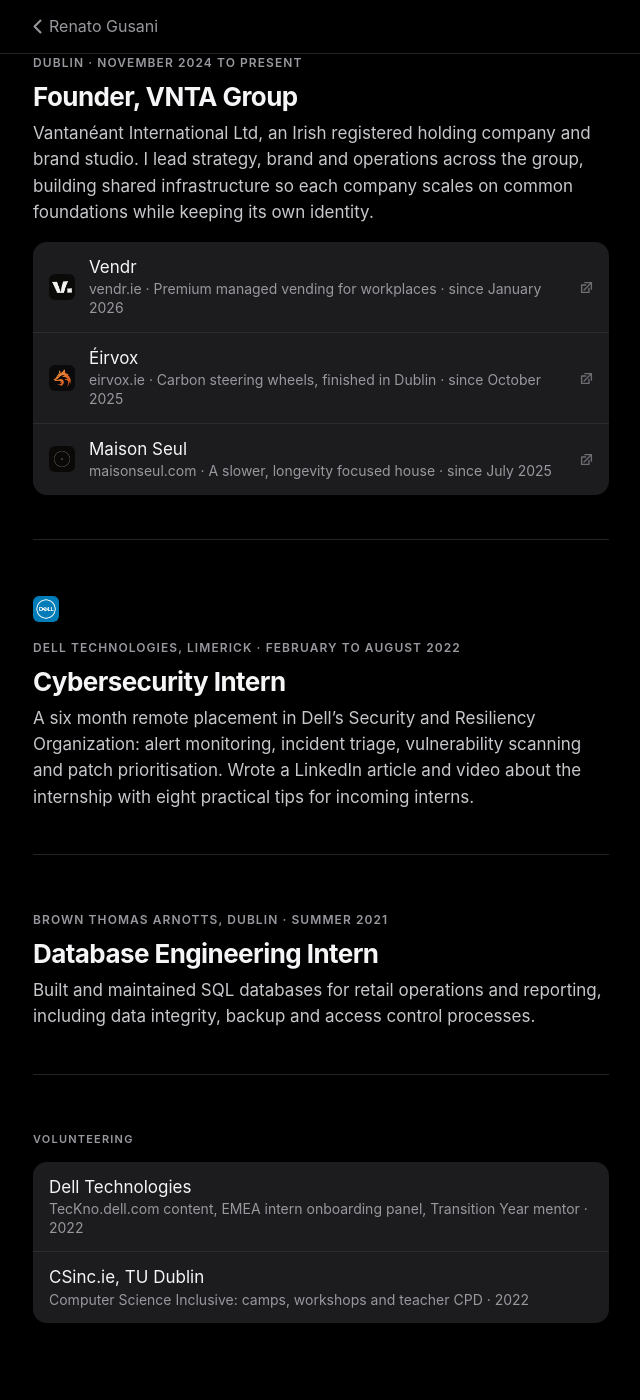
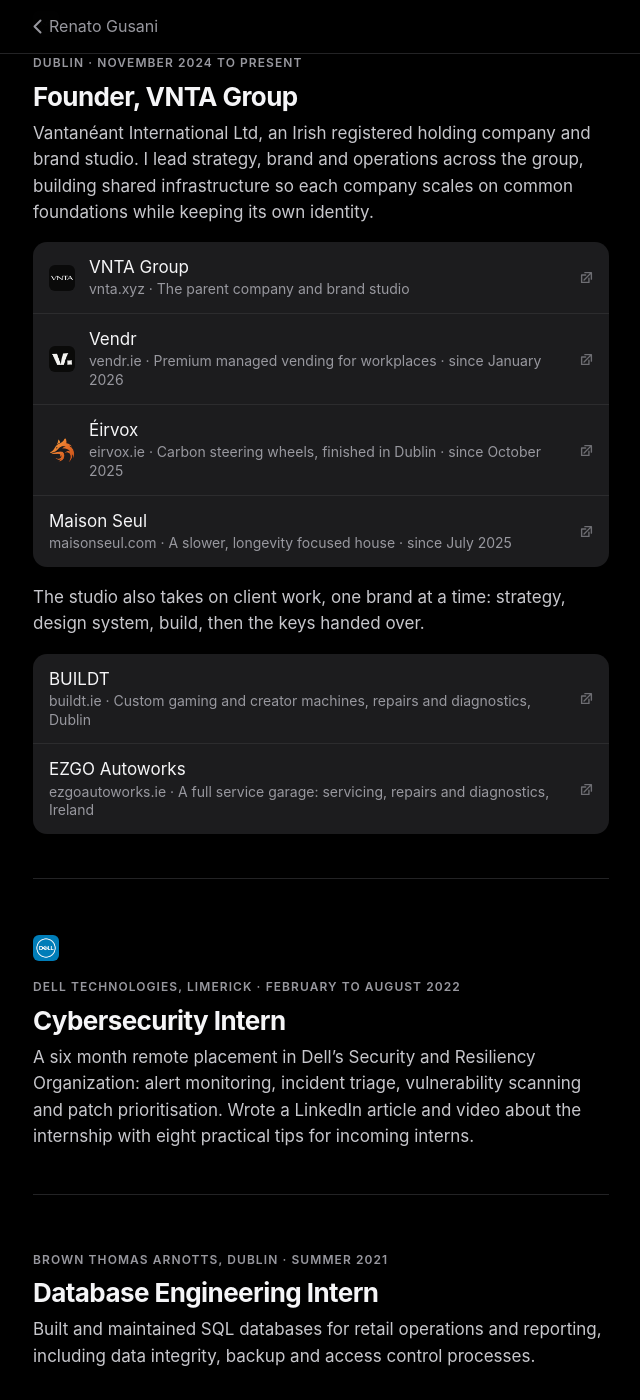
Before and after one commit to renatogusani/personal-site, a Jekyll site: the page built from work.md, in a window 1280 px wide and 1400 px high, scrolled down 1005 px. Shown: the whole window, without its empty margins (319-959 px from the left). Built offline with Jekyll 4.4.1, drawn with Linux system fonts in a browser that asks for light colours.

Commit message:
Fix the wrong marks, add clients, the portrait and the missing links
Marks
- Éirvox now uses its real favicon: the fox in fox orange on transparent.
  Its own index.html says the mark is transparent by design so it reads on
  a light tab bar and a dark one, so no tile behind it.
- Maison Seul loses its mark entirely. It has no real favicon, the circle
  and dot in its repo is a legacy asset, and it has no wordmark to fall
  back on. No mark beats a wrong one.

VNTA
- vnta.xyz was missing from its own section. It now leads the ventures
  group on Work and has a card on Projects, captured from its build.
- BUILDT and EZGO Autoworks added as clients under VNTA. Names,
  descriptions and URLs come from VNTA's own public site listing, not from
  the client portal in that repo, which is confidential. Their own
  repositories are private and unreachable here, so neither has a mark.

Volunteering
- Both rows link out now: the Dell row to teckno.dell.com, which is the
  site the work was actually on, and the CSinc row to csinc.ie.

Portrait
- About carries the headshot, taken from the GitHub profile picture, and
  the preview card is rebuilt around it. Link previews were type only.

Verified: 220 text nodes at zero WCAG AA failures, every image resolves,
no broken internal links, no horizontal scroll at 375px.

Unverified: buildt.ie, ezgoautoworks.ie, teckno.dell.com and csinc.ie
cannot be reached from this sandbox, same as the venture domains.

Co-Authored-By: Claude Opus 5 <noreply@anthropic.com>
Claude-Session: https://claude.ai/code/session_019WrpS6jkpRWjfV3syLupkp

```diff
--- a/assets/css/main.scss
+++ b/assets/css/main.scss
@@ -291,6 +291,16 @@ a {
   &:hover { text-decoration-color: $accent; }
 }
 
+// Portrait ------------------------------------------------------------------
+.portrait {
+  display: block;
+  width: 7rem;
+  height: 7rem;
+  border-radius: 50%;
+  object-fit: cover;
+  margin: 0 0 2rem;
+}
+
 // Grouped rows -------------------------------------------------------------
 // The iOS settings pattern, used wherever the content is a list rather than
 // prose: current work, ventures, links, credentials.
--- a/work.md
+++ b/work.md
@@ -6,6 +6,11 @@ description: >
   internships at Dell Technologies and Brown Thomas Arnotts.
 permalink: /work/
 ventures:
+  - name: VNTA Group
+    meta: "vnta.xyz · The parent company and brand studio"
+    url: https://vnta.xyz
+    ext: true
+    mark: /assets/img/marks/vnta.png
   - name: Vendr
     meta: "vendr.ie · Premium managed vending for workplaces · since January 2026"
     url: https://vendr.ie
@@ -20,12 +25,25 @@ ventures:
     meta: "maisonseul.com · A slower, longevity focused house · since July 2025"
     url: https://maisonseul.com
     ext: true
-    mark: /assets/img/marks/maisonseul.png
+clients:
+  - name: BUILDT
+    meta: "buildt.ie · Custom gaming and creator machines, repairs and diagnostics, Dublin"
+    url: https://buildt.ie
+    ext: true
+  - name: EZGO Autoworks
+    meta: "ezgoautoworks.ie · A full service garage: servicing, repairs and diagnostics, Ireland"
+    url: https://ezgoautoworks.ie
+    ext: true
 volunteering:
   - name: Dell Technologies
     meta: "TecKno.dell.com content, EMEA intern onboarding panel, Transition Year mentor · 2022"
+    url: https://teckno.dell.com
+    ext: true
+    mark: /assets/img/marks/dell.png
   - name: CSinc.ie, TU Dublin
     meta: "Computer Science Inclusive: camps, workshops and teacher CPD · 2022"
+    url: https://csinc.ie
+    ext: true
 # The old standalone volunteering page. Its content lives here now.
 redirect_from:
   - /volunteering/
@@ -81,6 +99,11 @@ scales on common foundations while keeping its own identity.
 
 {% include group.html rows=page.ventures %}
 
+The studio also takes on client work, one brand at a time: strategy, design
+system, build, then the keys handed over.
+
+{% include group.html rows=page.clients %}
+
 </div>
 
 <div class="entry" markdown="1">
```
Also changed, not shown: about.md (+4 -0 lines), projects.md (+5 -0 lines), README.md, assets/img/marks/eirvox.png, assets/img/marks/maisonseul.png (deleted), assets/img/og.png, assets/img/projects/vnta.jpg (added), assets/img/renato.jpg (added).
